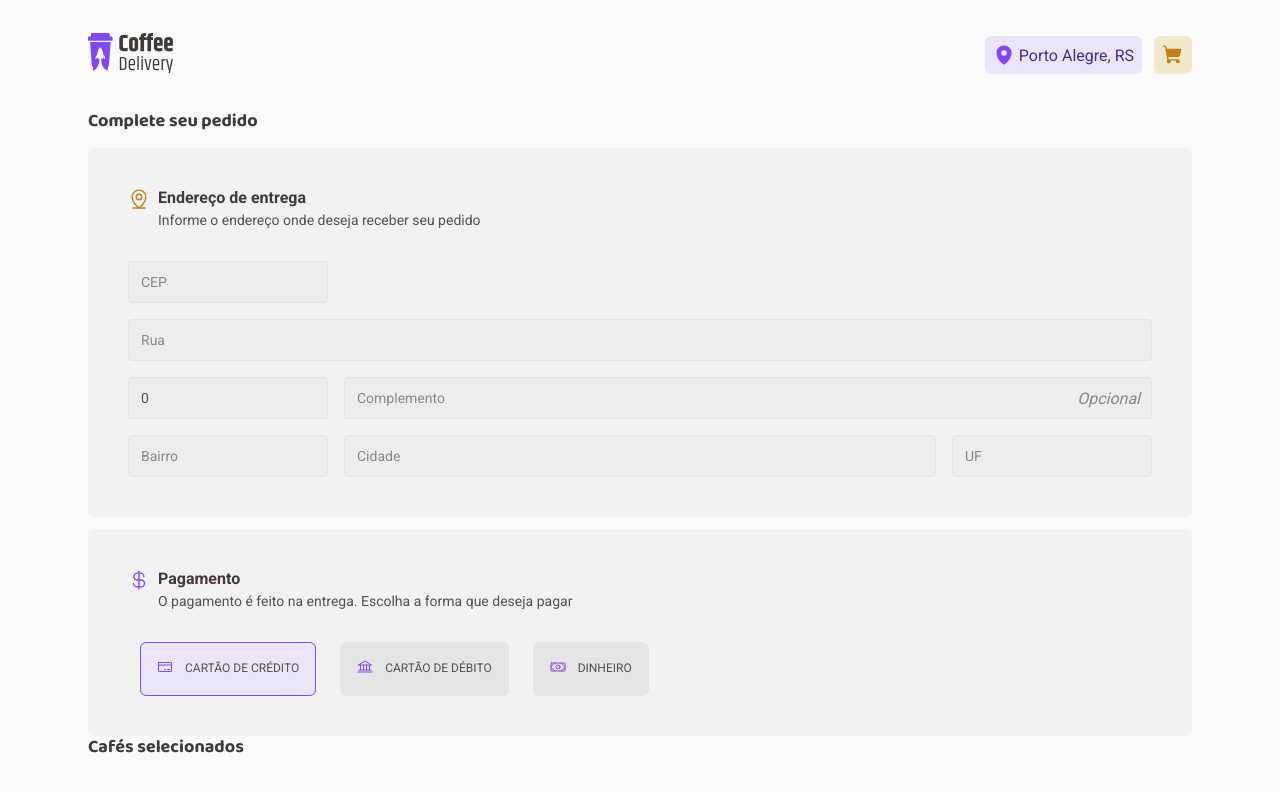
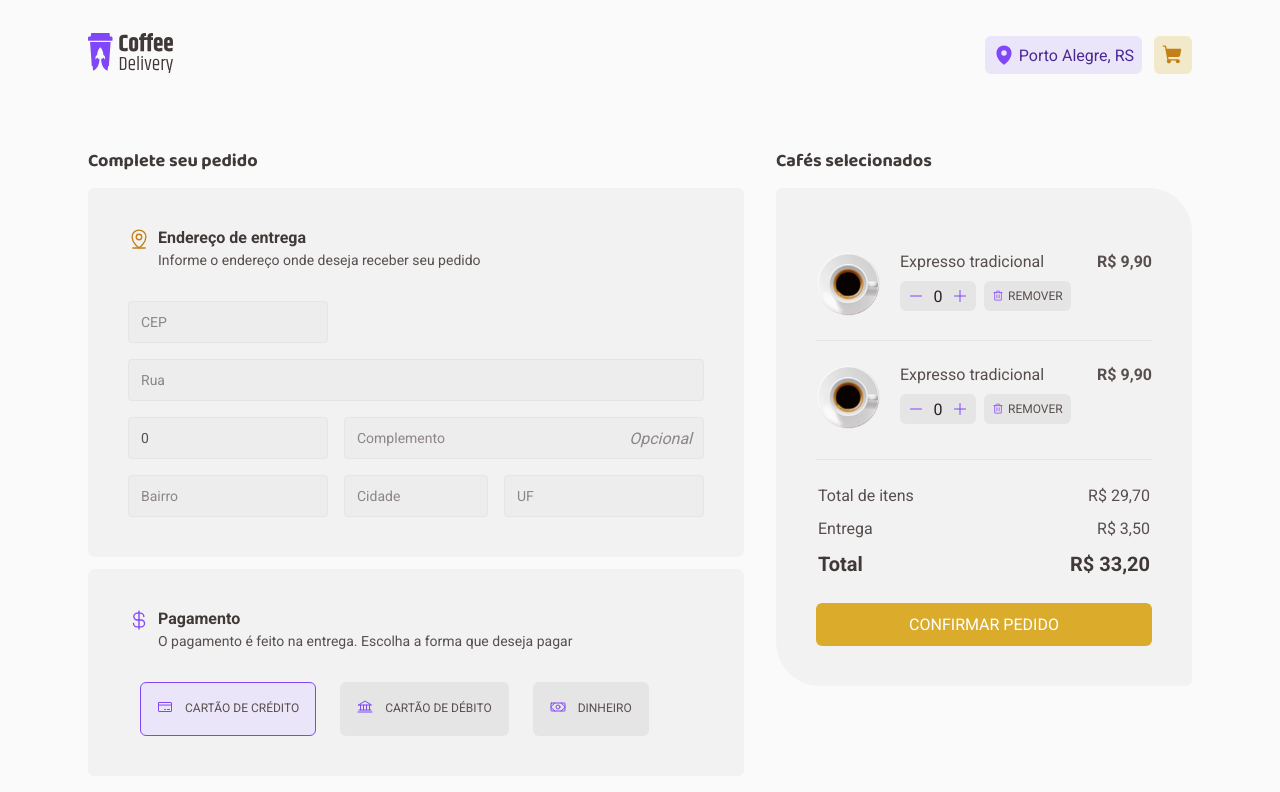
Before and after one commit to josee-fernandes/02-coffee-delivery, a React (Vite) app: page /checkout in a window 1280 px wide. Shown: the top 792 px of the page. Built offline with nearby package versions, Linux system fonts and the light colour scheme.

Commit message:
Finish selected coffees list on checkout page

```diff
--- /dev/null
+++ b/src/components/AmountCounter/index.tsx
@@ -0,0 +1,27 @@
+import { Minus, Plus } from 'phosphor-react'
+import { AmountCounterContainer, AmountCounterContainerProps } from './styles'
+
+interface AmountCounterProps extends AmountCounterContainerProps {
+  amount: number
+  onIncreaseAmount: () => void
+  onReduceAmount: () => void
+}
+
+export function AmountCounter({
+  amount,
+  onIncreaseAmount,
+  onReduceAmount,
+  smallerSize,
+}: AmountCounterProps) {
+  return (
+    <AmountCounterContainer smallerSize={smallerSize}>
+      <button onClick={onReduceAmount}>
+        <Minus />
+      </button>
+      <input type="number" value={amount} min={0} max={99} readOnly />
+      <button onClick={onIncreaseAmount}>
+        <Plus />
+      </button>
+    </AmountCounterContainer>
+  )
+}
--- /dev/null
+++ b/src/components/AmountCounter/styles.ts
@@ -0,0 +1,49 @@
+import styled from 'styled-components'
+
+export interface AmountCounterContainerProps {
+  smallerSize?: boolean
+}
+
+export const AmountCounterContainer = styled.div<AmountCounterContainerProps>`
+  display: flex;
+  align-items: center;
+  background: ${(props) => props.theme['base-button']};
+  border-radius: 6px;
+  ${(props) =>
+    props.smallerSize
+      ? `padding: 0.34375rem 0.5rem;`
+      : `padding: 0.53125rem 0.5rem;`}
+  gap: 0.25rem;
+  width: max-content;
+
+  button {
+    border: none;
+    display: flex;
+    align-items: center;
+    background: transparent;
+    border-radius: 6px;
+    cursor: pointer;
+
+    svg {
+      color: ${(props) => props.theme.purple};
+    }
+  }
+
+  input::-webkit-outer-spin-button,
+  input::-webkit-inner-spin-button {
+    -webkit-appearance: none;
+    margin: 0;
+  }
+
+  input {
+    appearance: textfield;
+    -moz-appearance: textfield;
+
+    border: none;
+    border-radius: 6px;
+    background: transparent;
+    text-align: center;
+    color: ${(props) => props.theme['base-title']};
+    width: 1.25rem;
+  }
+`
--- /dev/null
+++ b/src/pages/Checkout/components/SelectedCoffeeItem/index.tsx
@@ -0,0 +1,40 @@
+import { Trash } from 'phosphor-react'
+import { AmountCounter } from '../../../../components/AmountCounter'
+import {
+  RemoveCoffeeButton,
+  SelectedCoffeeItemActions,
+  SelectedCoffeeItemContainer,
+  SelectedCoffeeItemInfo,
+} from './styles'
+
+import coffeeImage from '../../../../assets/cafe-expresso.png'
+
+export function SelectedCoffeeItem() {
+  function increaseAmount() {}
+
+  function reduceAmount() {}
+
+  return (
+    <SelectedCoffeeItemContainer>
+      <img src={coffeeImage} alt="Foto café" />
+      <div>
+        <SelectedCoffeeItemInfo>
+          <p>Expresso tradicional</p>
+          <strong>R$ 9,90</strong>
+        </SelectedCoffeeItemInfo>
+        <SelectedCoffeeItemActions>
+          <AmountCounter
+            amount={0}
+            onIncreaseAmount={increaseAmount}
+            onReduceAmount={reduceAmount}
+            smallerSize
+          />
+          <RemoveCoffeeButton>
+            <Trash />
+            REMOVER
+          </RemoveCoffeeButton>
+        </SelectedCoffeeItemActions>
+      </div>
+    </SelectedCoffeeItemContainer>
+  )
+}
--- /dev/null
+++ b/src/pages/Checkout/components/SelectedCoffeeItem/styles.ts
@@ -0,0 +1,59 @@
+import styled from 'styled-components'
+
+export const SelectedCoffeeItemContainer = styled.li`
+  list-style-type: none;
+  display: flex;
+  gap: 1.25rem;
+  padding: 1.5rem 0;
+
+  img {
+    max-width: 64px;
+    width: 100%;
+  }
+
+  & > div {
+    flex: 1;
+  }
+`
+
+export const SelectedCoffeeItemInfo = styled.div`
+  display: flex;
+  justify-content: space-between;
+  width: 100%;
+
+  strong {
+    line-height: 1.3;
+    font-size: 700;
+  }
+`
+export const SelectedCoffeeItemActions = styled.div`
+  margin-top: 0.5rem;
+  display: flex;
+  gap: 0.5rem;
+`
+
+export const RemoveCoffeeButton = styled.button`
+  border: none;
+  background: ${(props) => props.theme['base-button']};
+  color: ${(props) => props.theme['base-text']};
+  border-radius: 6px;
+  transition: background-color 150ms;
+  cursor: pointer;
+  padding: 0.5rem;
+  display: flex;
+  align-items: center;
+  font-size: 0.75rem;
+
+  svg {
+    color: ${(props) => props.theme.purple};
+    margin-right: 0.25rem;
+  }
+
+  &:hover {
+    background: ${(props) => props.theme['base-hover']};
+
+    svg {
+      color: ${(props) => props.theme['purple-dark']};
+    }
+  }
+`
--- a/src/pages/Checkout/index.tsx
+++ b/src/pages/Checkout/index.tsx
@@ -13,11 +13,16 @@ import {
   AddressContainer,
   AddressInputsContainer,
   CheckoutContainer,
+  FinishOrderButton,
+  FormWrapper,
   PaymentContainer,
   PaymentMethodButton,
   PaymentMethodsContainer,
+  PricingInfoTableContainer,
+  SelectedCoffeesContainer,
+  SelectedCoffeesList,
 } from './styles'
-
+import { SelectedCoffeeItem } from './components/SelectedCoffeeItem'
 const paymentMethodEnum = z.enum(['creditCard', 'debitCard', 'money'])
 
 const finishOrderSchema = z.object({
@@ -73,7 +78,7 @@ export function Checkout() {
   return (
     <CheckoutContainer>
       <Container>
-        <div>
+        <FormWrapper>
           <main>
             <h2>Complete seu pedido</h2>
             <form onSubmit={handleSubmit(finishOrder)}>
@@ -200,10 +205,42 @@ export function Checkout() {
               </PaymentContainer>
             </form>
           </main>
-          <div>
+          <SelectedCoffeesContainer>
             <h2>Cafés selecionados</h2>
-          </div>
-        </div>
+            <div>
+              <SelectedCoffeesList>
+                <SelectedCoffeeItem />
+
+                <SelectedCoffeeItem />
+              </SelectedCoffeesList>
+              <PricingInfoTableContainer>
+                <table>
+                  <tbody>
+                    <tr>
+                      <td>Total de itens</td>
+                      <td>R$ 29,70</td>
+                    </tr>
+                    <tr>
+                      <td>Entrega</td>
+                      <td>R$ 3,50</td>
+                    </tr>
+                    <tr>
+                      <td>
+                        <strong>Total</strong>
+                      </td>
+                      <td>
+                        <strong>R$ 33,20</strong>
+                      </td>
+                    </tr>
+                  </tbody>
+                </table>
+              </PricingInfoTableContainer>
+              <FinishOrderButton type="button">
+                CONFIRMAR PEDIDO
+              </FinishOrderButton>
+            </div>
+          </SelectedCoffeesContainer>
+        </FormWrapper>
       </Container>
     </CheckoutContainer>
   )
--- a/src/pages/Checkout/styles.ts
+++ b/src/pages/Checkout/styles.ts
@@ -1,6 +1,8 @@
 import styled from 'styled-components'
 
 export const CheckoutContainer = styled.div`
+  margin-top: 2.5rem;
+
   h2 {
     font-family: 'Baloo 2', sans-serif;
     font-size: 1.125rem;
@@ -28,6 +30,11 @@ export const CheckoutContainer = styled.div`
       }
     }
   }
+`
+
+export const FormWrapper = styled.div`
+  display: flex;
+  gap: 2rem;
 `
 
 export const FormSectionContainer = styled.div`
@@ -170,3 +177,67 @@ export const PaymentMethodButton = styled.button`
     pointer-events: none;
   }
 `
+
+export const SelectedCoffeesContainer = styled.div`
+  & > div {
+    margin-top: 0.9375rem;
+    background: ${(props) => props.theme['base-card']};
+    padding: 2.5rem;
+    border-radius: 6px 44px 6px;
+    width: 26rem;
+    height: 31.125rem;
+    display: flex;
+    flex-direction: column;
+  }
+`
+
+export const SelectedCoffeesList = styled.ul`
+  flex: 1;
+  overflow: auto;
+
+  & > li + li {
+    border-top: 1px solid ${(props) => props.theme['base-button']};
+  }
+`
+
+export const PricingInfoTableContainer = styled.div`
+  table {
+    width: 100%;
+    border-top: 1px solid ${(props) => props.theme['base-button']};
+    padding-top: 1.5rem;
+
+    tbody {
+      display: flex;
+      flex-direction: column;
+      gap: 0.75rem;
+
+      tr {
+        display: flex;
+        justify-content: space-between;
+        line-height: 1.3;
+
+        strong {
+          color: ${(props) => props.theme['base-subtitle']};
+          font-weight: 700;
+          font-size: 1.25rem;
+        }
+      }
+    }
+  }
+`
+
+export const FinishOrderButton = styled.button`
+  border: none;
+  background: ${(props) => props.theme.yellow};
+  color: ${(props) => props.theme.white};
+  padding: 0.75rem 0.5rem;
+  border-radius: 6px;
+  width: 100%;
+  transition: background-color 150ms;
+  cursor: pointer;
+  margin-top: 1.5rem;
+
+  &:hover {
+    background: ${(props) => props.theme['yellow-dark']};
+  }
+`
--- a/src/pages/Home/components/CoffeeCard/index.tsx
+++ b/src/pages/Home/components/CoffeeCard/index.tsx
@@ -1,25 +1,25 @@
 import { useState } from 'react'
-import { Minus, Plus, ShoppingCart } from 'phosphor-react'
+import { ShoppingCart } from 'phosphor-react'
 
 import {
   Actions,
   BuyInfo,
   CardContainer,
   CartButton,
-  CoffeeAmountCounter,
   CoffeeInfo,
 } from './styles'
 
 import coffeeImage from '../../../../assets/cafe-expresso.png'
+import { AmountCounter } from '../../../../components/AmountCounter'
 
 export function CoffeeCard() {
   const [amount, setAmount] = useState(0)
 
-  function handleIncreaseAmount() {
+  function increaseAmount() {
     setAmount((oldAmount) => oldAmount + 1)
   }
 
-  function handleReduceAmount() {
+  function reduceAmount() {
     setAmount((oldAmount) => oldAmount - 1)
   }
 
@@ -38,22 +38,11 @@ export function CoffeeCard() {
         </span>
 
         <Actions>
-          <CoffeeAmountCounter>
-            <button onClick={handleReduceAmount}>
-              <Minus />
-            </button>
-            <input
-              type="number"
-              value={amount}
-              min={0}
-              max={99}
-              onChange={(event) => setAmount(Number(event.target.value))}
-            />
-            <button onClick={handleIncreaseAmount}>
-              <Plus />
-            </button>
-          </CoffeeAmountCounter>
-
+          <AmountCounter
+            amount={amount}
+            onIncreaseAmount={increaseAmount}
+            onReduceAmount={reduceAmount}
+          />
           <CartButton title="Adicionar ao carrinho">
             <ShoppingCart size={22} weight="fill" />
           </CartButton>
--- a/src/pages/Home/components/CoffeeCard/styles.ts
+++ b/src/pages/Home/components/CoffeeCard/styles.ts
@@ -76,46 +76,6 @@ export const Actions = styled.div`
   gap: 0.5rem;
 `
 
-export const CoffeeAmountCounter = styled.div`
-  display: flex;
-  align-items: center;
-  background: ${(props) => props.theme['base-button']};
-  border-radius: 6px;
-  padding: 0.53125rem 0.5rem;
-  gap: 0.25rem;
-
-  button {
-    border: none;
-    display: flex;
-    align-items: center;
-    background: transparent;
-    border-radius: 6px;
-    cursor: pointer;
-
-    svg {
-      color: ${(props) => props.theme.purple};
-    }
-  }
-
-  input::-webkit-outer-spin-button,
-  input::-webkit-inner-spin-button {
-    -webkit-appearance: none;
-    margin: 0;
-  }
-
-  input {
-    appearance: textfield;
-    -moz-appearance: textfield;
-
-    border: none;
-    border-radius: 6px;
-    background: transparent;
-    text-align: center;
-    color: ${(props) => props.theme['base-title']};
-    width: 1.25rem;
-  }
-`
-
 export const CartButton = styled.button`
   border: none;
   padding: 0.5rem;
```
